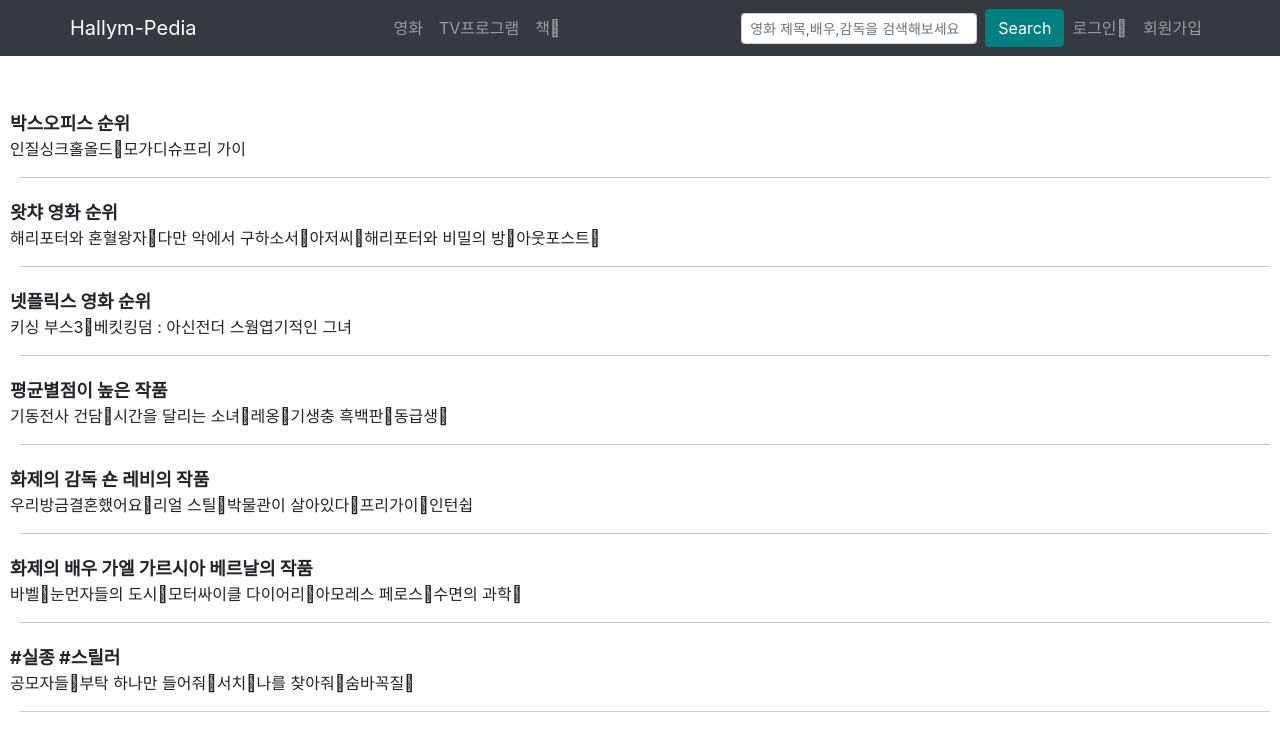
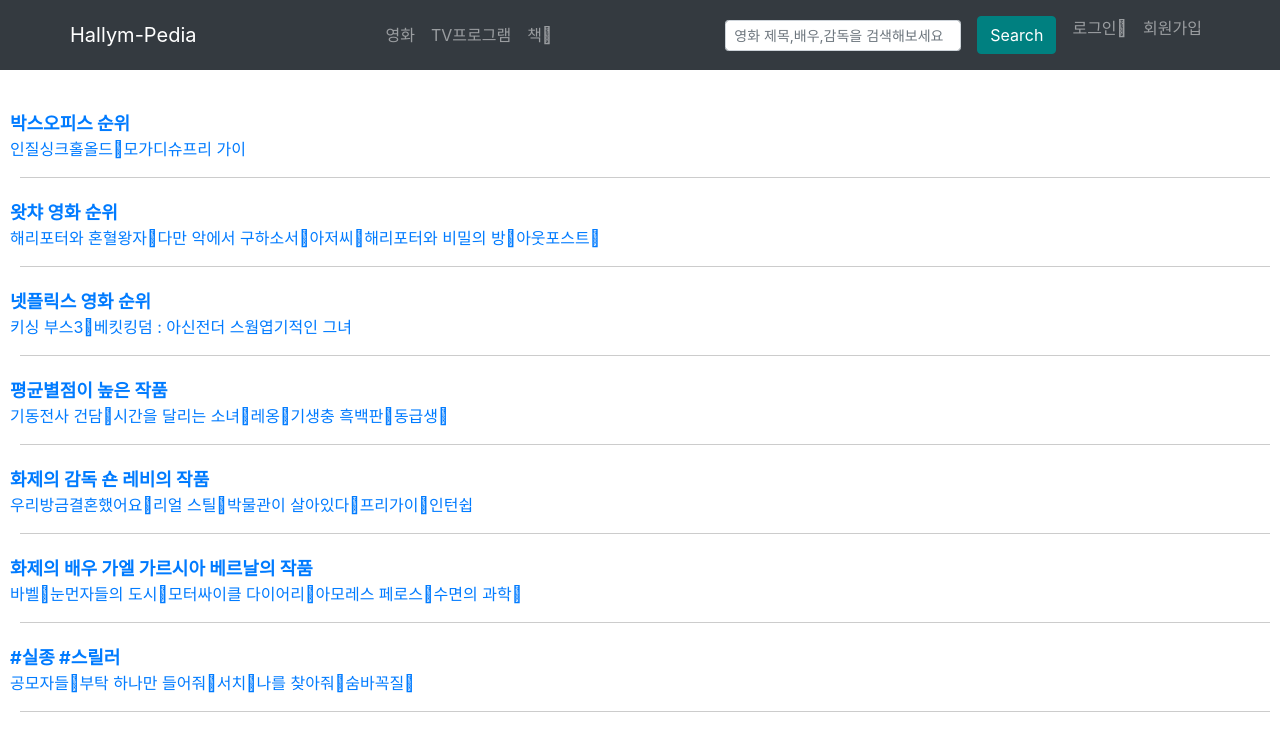
Before and after one commit to SeungMinK/hallym-pedia, a React (Create React App) app: page /Movie in a window 1280 px wide. Shown: the top 732 px of the page. Built offline with nearby package versions, Linux system fonts and the light colour scheme.

Commit message:
중간 업데이트 (미완료)

```diff
--- a/src/App.js
+++ b/src/App.js
@@ -22,6 +22,20 @@ import MovieSearch from "./MovieSearch/MovieSearch";
 function App() {
   let [navCheck, navCheckChange] = useState(false);
 
+  // // MOVIE_SEARCH 검색
+  // const [search, setSearch] = useState("영화 제목,배우,감독을 검색해보세요");
+
+  // const onSearch = (history) =>{
+  //   history.push("/MovieSearch")
+  //   // alert('search');
+  // };
+
+
+  const [search, setSearch] = useState('');
+
+
+
+
   const Header = () => {
     if (navCheck) return null;
     return (
@@ -41,6 +55,7 @@ function App() {
               </Nav.Link>
             </Nav>
             <Nav className="justify-content-end">
+
               <Form inline>
                 <FormControl
                   type="text"
@@ -48,7 +63,10 @@ function App() {
                   size="sm"
                   className="mr-sm-2"
                 />
-                <Button variant="outline-success">Search</Button>
+                <Nav.Link as = {Link} to = "/MovieSearch">
+                  <Button  variant="outline-success">Search
+                  </Button>
+                </Nav.Link>
               </Form>
 
               <Nav.Link as={Link} to="/SignIn">
@@ -74,7 +92,9 @@ function App() {
 
         <Switch>
           <Route path="/Movie">
-            <Movie></Movie>
+            <Link to ="./MovieInfo/MovieInfo.js">
+              <Movie></Movie>
+            </Link>
           </Route>
           <Route path="/Tv">
             <Tv></Tv>
@@ -85,7 +105,6 @@ function App() {
           <Route path="/Search">
             <div>검색화면 </div>
           </Route>
-
           <Route path="/SignIn">
             <SignIn></SignIn>
           </Route>
--- a/src/Content/Movie.js
+++ b/src/Content/Movie.js
@@ -1,8 +1,18 @@
 import React, { useEffect, useState } from "react";
-import { useHistory, useParams } from "react-router-dom"; //useHistroy를 훅이라고 부름
+import {
+  useHistory,
+  useParams ,
+  BrowserRouter as Router,
+  Route,
+  Link
+} from "react-router-dom"; //useHistroy를 훅이라고 부름
+
 import axios from "axios";
 import "./Movie.css";
 import data from "./dataMoive";
+
+import MovieInfo22 from "../MovieInfo/MovieInfo";
+
 
 function Movie() {
   /*
@@ -11,19 +21,33 @@ function Movie() {
     */
   let [movieData, movieDataChange] = useState(data);
 
+  //movie_data 분리
+  const [movietitle, setMovieTitle] = useState();
+
+
   return (
     <>
       <div className="box">
-        <span className="title">{movieData[0].title}</span>
-        <table>
-          <tr>
-            <td>{movieData[0].rank_1}</td>
-            <td>{movieData[0].rank_2}</td>
-            <td>{movieData[0].rank_3}</td>
-            <td>{movieData[0].rank_4}</td>
-            <td>{movieData[0].rank_5}</td>
-          </tr>
-        </table>
+        <div className="title">{movieData[0].title}</div>
+        {/* <table> */}
+          {/* <tr> */}
+            {/* <td><a href = "./MovieInfo/MovieInfo">{movieData[0].rank_1}</a></td> */}
+             <Link to = "/MovieInfo">
+                <span>
+                  {movieData[0].rank_1}
+                </span></Link>
+            <Route path = "/MovieInfo">
+            <MovieInfo22></MovieInfo22>
+            </Route>
+
+
+            <span>{movieData[0].rank_2}</span>
+            <span>{movieData[0].rank_3}</span>
+            <span>{movieData[0].rank_4}</span>
+            <span>{movieData[0].rank_5}</span>
+          {/* </tr> */}
+        {/* </table>
+         */}
         <hr />
       </div>
       <div className="box">
--- a/src/MovieInfo/MInfo.css
+++ b/src/MovieInfo/MInfo.css
@@ -22,6 +22,7 @@
     --font-medium : 14px;
     --font-small : 12px;
 }
+
 
 *{
     padding : 0;
--- a/src/MovieSearch/MSearch.css
+++ b/src/MovieSearch/MSearch.css
@@ -48,6 +48,7 @@
     list-style: none;
 }
 
+
 #img{
     padding : 20px 20px;
 }
--- a/src/MovieSearch/MovieSearch.js
+++ b/src/MovieSearch/MovieSearch.js
@@ -1,10 +1,16 @@
 import React from 'react';
 import './MSearch.css';
+
+import {
+    Link, Route, Switch
+} from "react-router-dom";
+
 
 const MovieSearch = () =>{
 
     return(
         <>
+
             <div className = "MovieSearch_box1">
             <div className = "movie_high_search_title">상위 검색 결과</div>
                 <div className = "movie_high_search_name">
```
